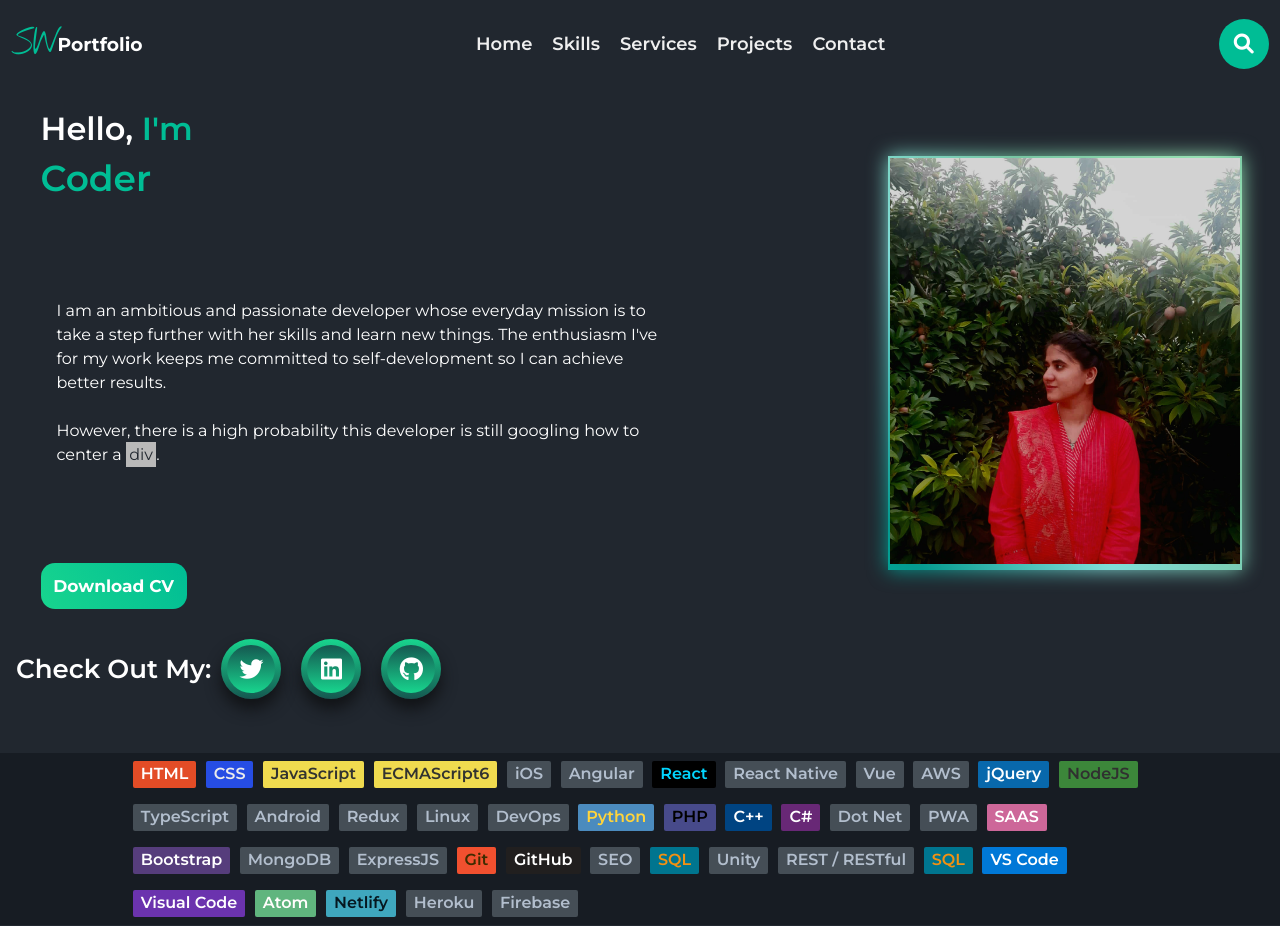
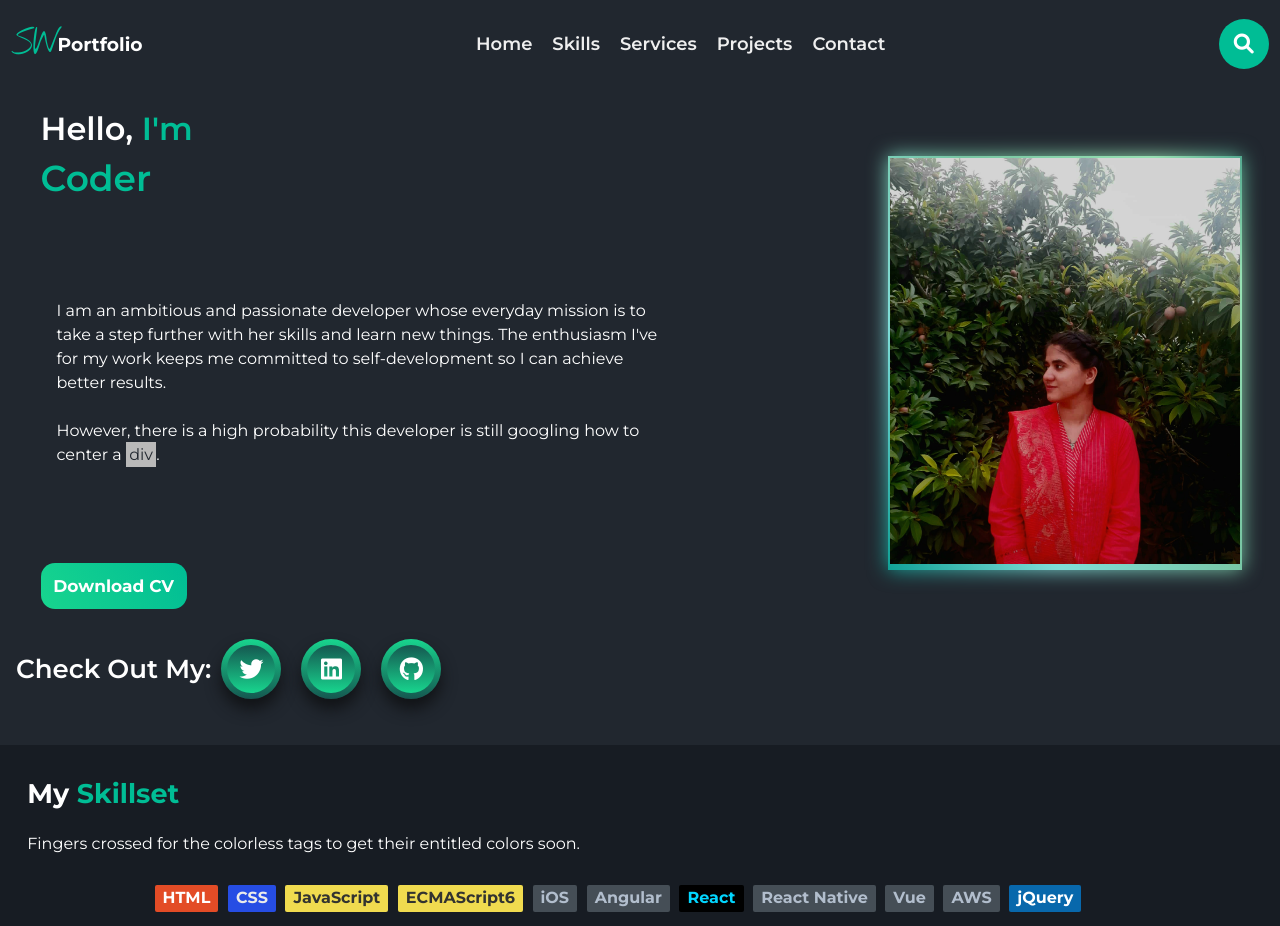
Before and after one commit to sidramwaseem/Portfolio, a React (Create React App) app: page / in a window 1280 px wide. Shown: the top 926 px of the page. Built offline with nearby package versions, Linux system fonts and the light colour scheme.

Commit message:
update skills

```diff
--- a/src/components/Skills/Skills.css
+++ b/src/components/Skills/Skills.css
@@ -1,5 +1,21 @@
 #skills{
     background-color: #171C23 ;
+    color: #fff;
+    padding: 2rem 1.7em;
+}
+
+.skill-header{
+    font-size: 18px;
+    font-weight: 700;
+}
+
+.skill-header p{
+    font-size: 16px;
+    font-weight: 400;
+    margin: 1.5em 0;
+}
+.cyan{
+    color: #00bd95;
 }
 
 .tags-container{
@@ -14,6 +30,7 @@
     border-radius: 2px;
     background: #454e56;
     color: #b2becd;
-    font-weight: 600;
-    margin: .5em .3em
+    font-weight: 700;
+    margin: .5em .3em;
+    cursor:pointer;
 }
--- a/src/components/Skills/Skills.jsx
+++ b/src/components/Skills/Skills.jsx
@@ -5,13 +5,17 @@ import './Skills.css'
 function Skills() {
 
     const tagElement = tags.map(tag => {
-        return  <a href="h"><span style={{color:tag.color,backgroundColor:tag.backgroundColor}} className="tag tag-tag.name tag-lg">{tag.name}</span></a>
+        return  <a href={tag.href} target="_blank" rel="noreferrer"><span style={{color:tag.color,backgroundColor:tag.backgroundColor}} className="tag">{tag.name}</span></a>
     })
   return (
     <section id="skills">
-    <div className='tags-container'>
+    <article className='skill-header'>
+    <h2>My <span className='cyan'>Skillset</span></h2>
+    <p>Fingers crossed for the colorless tags to get their entitled colors soon.</p>
+    </article>
+    <main className='tags-container'>
     {tagElement}
-    </div>
+    </main>
     </section>
   )
 }
--- a/src/components/Skills/tags.js
+++ b/src/components/Skills/tags.js
@@ -2,22 +2,27 @@ const tags=[
     {
         name:"HTML",
         backgroundColor:"#e34c26",
-        color:"#fff"
+        color:"#fff",
+        href:"https://devdocs.io/html/"
     },
     {
         name:"CSS",
         backgroundColor:"#264de4",
         color:"#ebebeb",
+        href:"https://developer.mozilla.org/en-US/docs/Web/CSS"
+
     },
     {
         name:"JavaScript",
         backgroundColor:"#f0db4f",
         color:"#323330",
+        href:"https://developer.mozilla.org/en-US/docs/Web/JavaScript"
     },
     {
         name:"ECMAScript6",
         backgroundColor:"#f0db4f",
         color:"#323330",
+        href:"https://262.ecma-international.org/5.1/"
     },
     {
         name:"iOS",
@@ -31,6 +36,7 @@ const tags=[
         name:"React",
         backgroundColor:"#000",
         color:"#02D6FF",
+        href:"https://reactjs.org/docs/getting-started.html"
     },
     {
         name:"React Native",
@@ -48,11 +54,13 @@ const tags=[
         name:"jQuery",
         backgroundColor:"#0868ac",
         color:"#fff",
+        href:"https://api.jquery.com/"
     },
     {
         name:"NodeJS",
         backgroundColor:"#3c873a",
         color:"#303030",
+        href:"https://nodejs.org/en/docs/"
     },
     {
         name:"TypeScript",
@@ -75,23 +83,27 @@ const tags=[
     },
     {
         name:"Python",
-        backgroundColor:"#4b8bbe",
-        color:"#ffd43b",
+        backgroundColor:"#FFD646",
+        color:"#3770A0",
+        href:"https://docs.python.org/"
     },
     {
         name:"PHP",
         backgroundColor:"#474a8a",
         color:"#000",
+        href:"https://www.php.net/docs.php"
     },
     {
         name:"C++",
         backgroundColor:"#004482",
         color:"#FFFFFF",
+        href:"https://docs.microsoft.com/en-us/cpp/"
     },
     {
         name:"C#",
         backgroundColor:"#682876",
         color:"#FFFFFF",
+        href:"https://docs.microsoft.com/en-us/dotnet/csharp/"
     },
     {
         name:"Dot Net",
@@ -105,11 +117,13 @@ const tags=[
         name:"SAAS",
         backgroundColor:"#cd6799",
         color:"#fff",
+        href:"https://sass-lang.com/documentation/"
     },
     {
         name:"Bootstrap",
         backgroundColor:"#563d7c",
         color:"#fff",
+        href:"https://getbootstrap.com/docs/4.1/getting-started/introduction/"
     },
     {
         name:"MongoDB",
@@ -123,11 +137,13 @@ const tags=[
         name:"Git",
         backgroundColor:"#f1502f",
         color:"#3e2c00",
+        href:"https://git-scm.com/doc"
     },
     {
         name:"GitHub",
         backgroundColor:"#211f1f",
         color:"#fff",
+        href:"https://docs.github.com/en"
     },
     {
         name:"SEO",
@@ -150,26 +166,31 @@ const tags=[
         name:"SQL",
         backgroundColor:"#00758f",
         color:"#f29111",
+        href:"https://dev.mysql.com/doc/"
     },
     {
         name:"VS Code",
         backgroundColor:"#0078d7",
         color:"#fff",
+        href:"https://code.visualstudio.com/download"
     },
     {
         name:"Visual Code",
         backgroundColor:"#6B33AE",
         color:"#fff",
+        href:"https://visualstudio.microsoft.com/downloads/"
     },
     {
         name:"Atom",
         backgroundColor:"#60B57E",
         color:"#FFFDFB",
+        href:"https://atom.io/"
     },
     {
         name:"Netlify",
         backgroundColor:"#3FA7BE",
         color:"#061820",
+        href:"https://www.netlify.com/"
     },
     {
         name:"Heroku",
@@ -179,8 +200,10 @@ const tags=[
         name:"Firebase",
 
     },
+    {
+        name:"Cloud",
 
-
+    },
 ]
 
 
```
